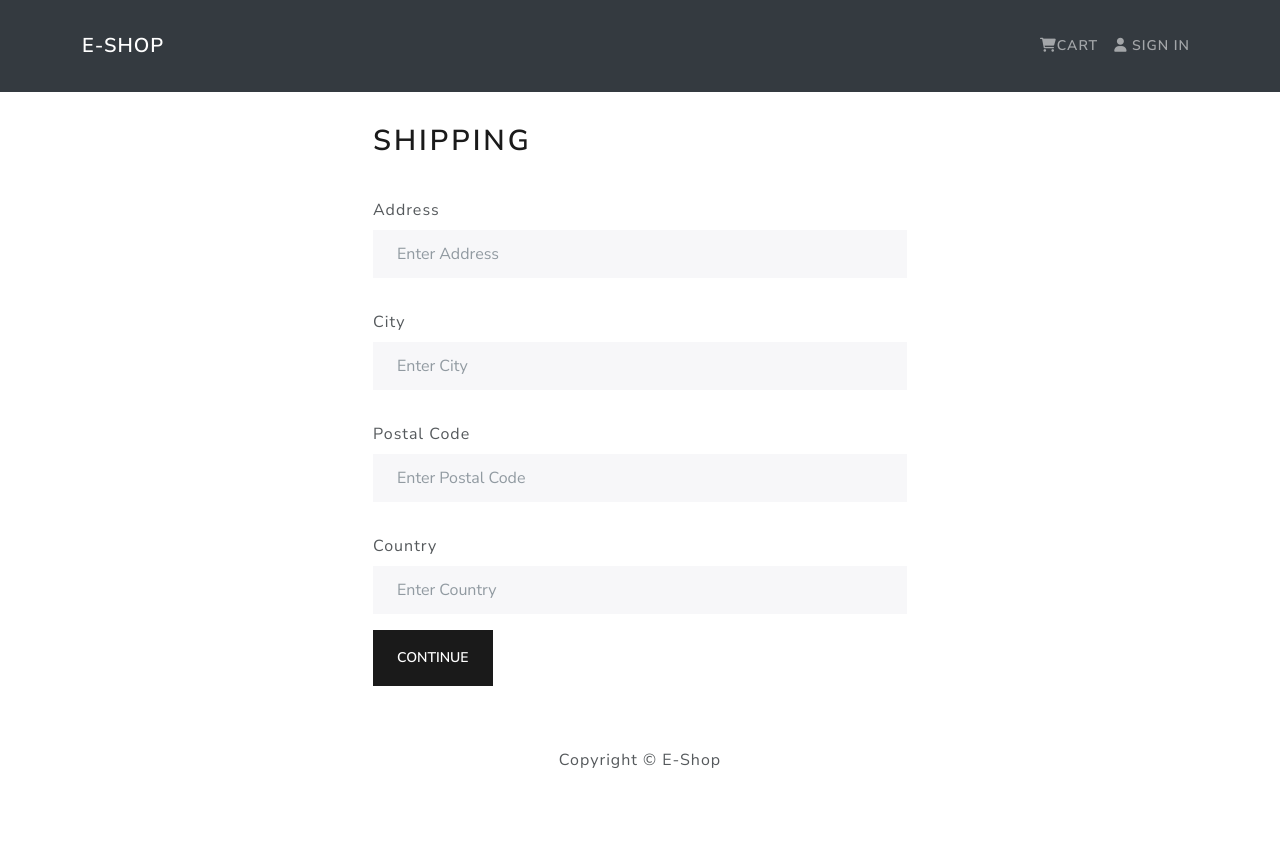
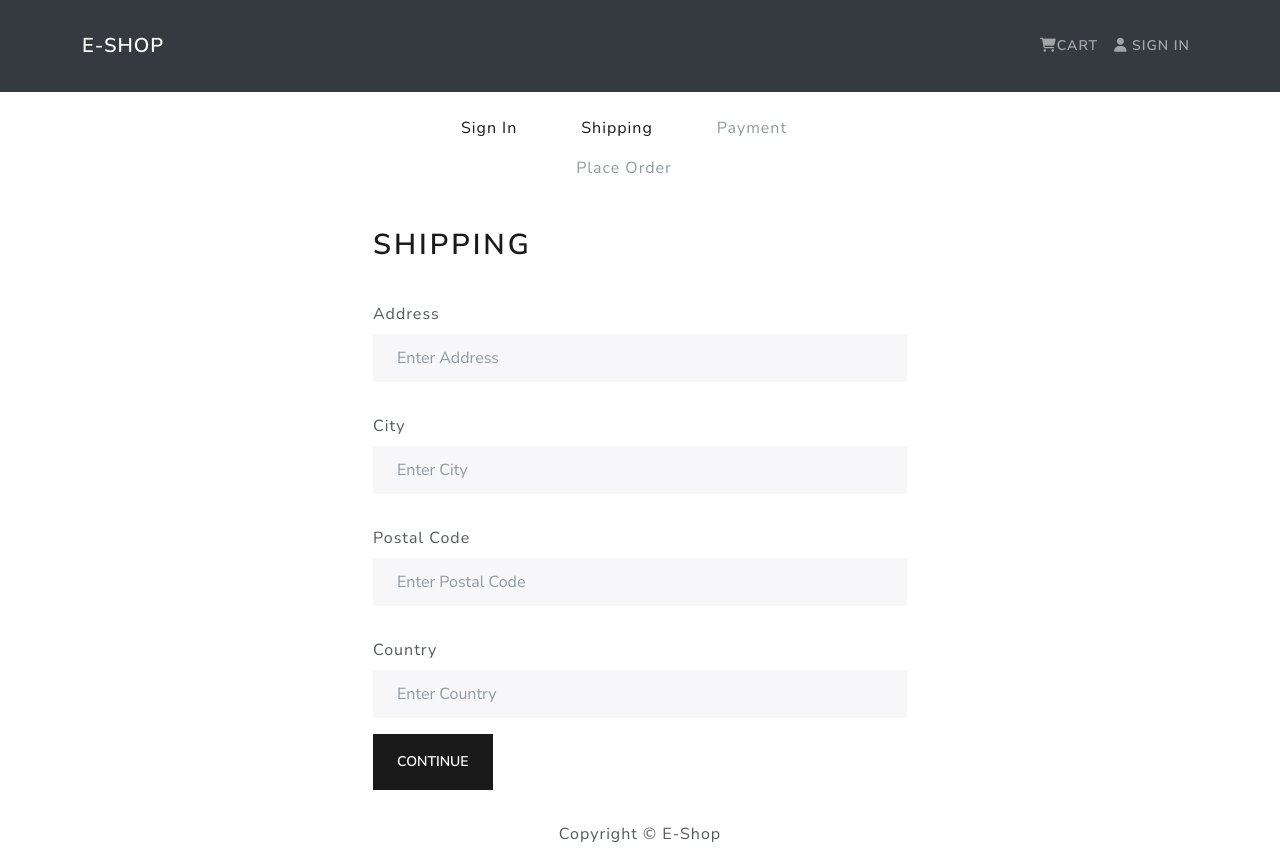
Before and after one commit to zintesar/e-shop-mern, a React (Create React App) app in the folder frontend/: page /shipping in a window 1280 px wide. Before the commit the page ends 800 px from the top, so only its background shows below. Built offline with nearby package versions, Linux system fonts and the light colour scheme.

Commit message:
v 0.9.2. Checkout Steps Component

```diff
--- /dev/null
+++ b/frontend/src/components/CheckoutSteps.js
@@ -0,0 +1,44 @@
+import React from 'react'
+import { Nav, NavItem, NavLink } from 'react-bootstrap'
+import { LinkContainer } from 'react-router-bootstrap'
+import { useParams } from 'react-router-dom'
+
+const CheckoutSteps = ({ step1, step2, step3, step4 }) => {
+
+
+
+    return (
+        <Nav className='justify-content-center mb-4'>
+            <NavItem>
+                {step1 ? (
+                    <LinkContainer to='/login'>
+                        <NavLink>Sign In</NavLink>
+                    </LinkContainer>
+                ) : <NavLink disabled>Sign In</NavLink>}
+            </NavItem>
+            <NavItem>
+                {step2 ? (
+                    <LinkContainer to='/shipping'>
+                        <NavLink>Shipping</NavLink>
+                    </LinkContainer>
+                ) : <NavLink disabled>Shipping</NavLink>}
+            </NavItem>
+            <NavItem>
+                {step3 ? (
+                    <LinkContainer to='/payment'>
+                        <NavLink>Payment</NavLink>
+                    </LinkContainer>
+                ) : <NavLink disabled>Payment</NavLink>}
+            </NavItem>
+            <NavItem>
+                {step4 ? (
+                    <LinkContainer to='/placeorder'>
+                        <NavLink>Place Order</NavLink>
+                    </LinkContainer>
+                ) : <NavLink disabled>Place Order</NavLink>}
+            </NavItem>
+        </Nav>
+    )
+}
+
+export default CheckoutSteps
--- a/frontend/src/screens/CartScreen.js
+++ b/frontend/src/screens/CartScreen.js
@@ -35,7 +35,7 @@
     }
 
     const checkoutHandler = () => {
-        navigate('/login?redirect=shipping')
+        navigate('/login?redirect=/shipping')
 
         // navigate({
         //     pathname: '/login',
--- a/frontend/src/screens/LoginScreen.js
+++ b/frontend/src/screens/LoginScreen.js
@@ -24,9 +24,7 @@
 
     useEffect(() => {
         if (userInfo) {
-            console.log('use effect redirect in loginscreen');
-            console.log(redirect);
-            navigate('/' + redirect)
+            navigate(redirect)
         }
 
     }, [navigate, userInfo, redirect])
--- a/frontend/src/screens/ShippingScreen.js
+++ b/frontend/src/screens/ShippingScreen.js
@@ -2,9 +2,10 @@
 import { useState } from 'react'
 import { Button, Form, FormControl, FormGroup, FormLabel } from 'react-bootstrap'
 import { useDispatch, useSelector } from 'react-redux'
+import { useNavigate } from 'react-router-dom'
 import FormContainer from '../components/FormContainer'
+import CheckoutSteps from '../components/CheckoutSteps'
 import { saveShippingAddress } from '../actions/cartActions'
-import { useNavigate } from 'react-router-dom'
 
 const ShippingScreen = () => {
 
@@ -29,6 +30,7 @@
 
     return (
         <FormContainer>
+            <CheckoutSteps step1={true} step2={true} ></CheckoutSteps>
             <h1>Shipping</h1>
             <Form onSubmit={submitHandler}>
 
```
